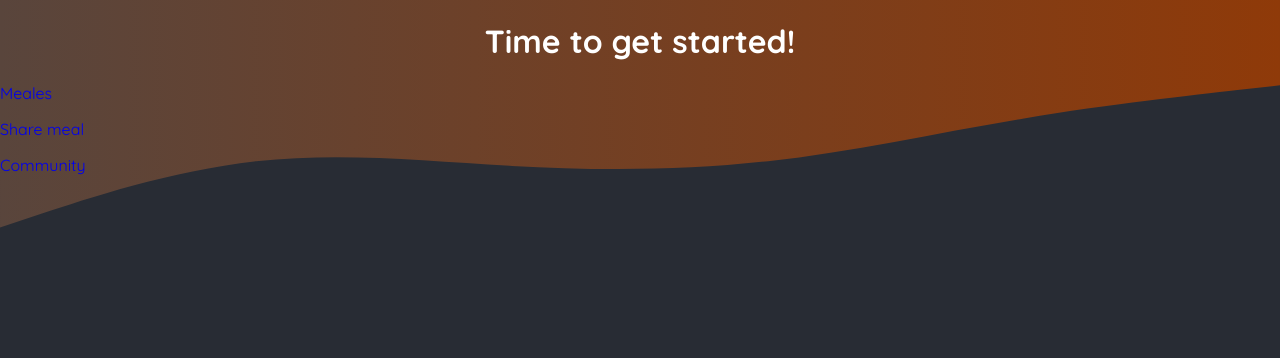
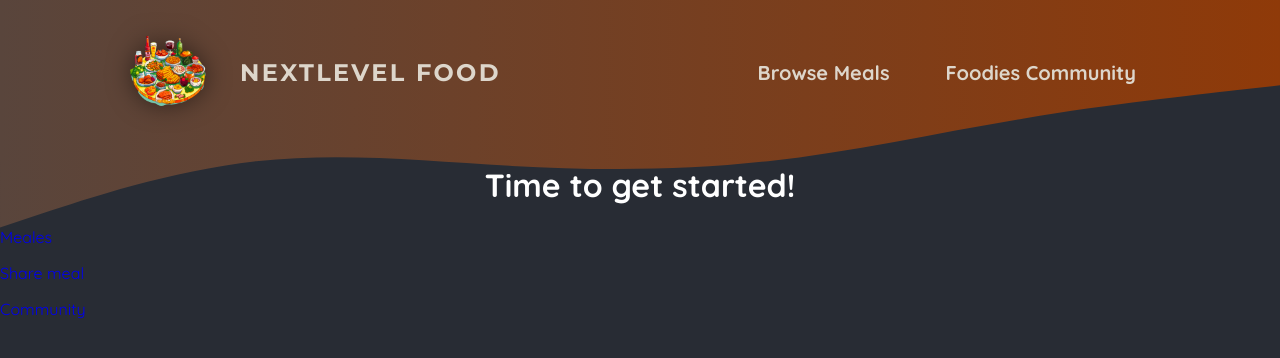
Before and after one commit to Chubina7/udemy_course_demo_1, a Next.js app: page / in a window 1280 px wide. Shown: the top 358 px of the page. Built offline with nearby package versions, Linux system fonts and the light colour scheme.

Commit message:
add header

```diff
--- a/app/layout.jsx
+++ b/app/layout.jsx
@@ -1,5 +1,6 @@
 import React from "react";
 import "./globals.css";
+import Header from "@/components/header/Header";
 
 export const metadata = {
   title: "NextLevel Food",
@@ -30,7 +31,7 @@
             ></path>
           </svg>
         </div>
-
+        <Header />
         {children}
       </body>
     </html>
--- /dev/null
+++ b/components/header/Header.jsx
@@ -0,0 +1,33 @@
+import React from "react";
+import styles from "./Header.module.css";
+import Link from "next/link";
+import Image from "next/image";
+// Photo source import
+import LogoImage from "@/assets/logo.png";
+
+export default function Header() {
+  return (
+    <header className={styles.header}>
+      <Link href={"/"} className={styles.logo}>
+        <Image
+          src={LogoImage}
+          className={styles.logoImg}
+          alt="a plate with food"
+          priority
+        />
+        NextLevel Food
+      </Link>
+
+      <nav className={styles.nav}>
+        <ul>
+          <li>
+            <Link href={"/meals"}>Browse Meals</Link>
+          </li>
+          <li>
+            <Link href={"/community"}>Foodies Community</Link>
+          </li>
+        </ul>
+      </nav>
+    </header>
+  );
+}
--- /dev/null
+++ b/components/header/Header.module.css
@@ -0,0 +1,67 @@
+.header {
+  display: flex;
+  justify-content: space-between;
+  align-items: center;
+  padding: 2rem 1rem;
+}
+
+@media (min-width: 768px) {
+  .header {
+    padding: 2rem 10%;
+  }
+}
+
+.nav ul {
+  list-style: none;
+  margin: 0;
+  padding: 0;
+  display: flex;
+  gap: 1.5rem;
+  /* font-family: 'Montserrat', sans-serif; */
+  font-size: 1.25rem;
+}
+
+.nav a {
+  text-decoration: none;
+  color: #ddd6cb;
+  font-weight: bold;
+  padding: 0.5rem 1rem;
+  border-radius: 0.5rem;
+}
+
+.nav a:hover,
+.nav a:active {
+  background: linear-gradient(90deg, #ff8a05, #f9b331);
+  background-clip: text;
+  -webkit-background-clip: text;
+  -webkit-text-fill-color: transparent;
+  text-shadow: 0 0 18px rgba(248, 190, 42, 0.8);
+}
+
+.active {
+  background: linear-gradient(90deg, #ff8a05, #f9b331);
+  background-clip: text;
+  -webkit-background-clip: text;
+  -webkit-text-fill-color: transparent;
+}
+
+.logo {
+  display: flex;
+  align-items: center;
+  justify-content: center;
+  gap: 2rem;
+  text-decoration: none;
+  color: #ddd6cb;
+  font-weight: bold;
+  font-family: "Montserrat", sans-serif;
+  letter-spacing: 0.15rem;
+  text-transform: uppercase;
+  font-size: 1.5rem;
+}
+
+.logoImg {
+  width: 5rem;
+  height: 5rem;
+  object-fit: contain;
+  filter: drop-shadow(0 0 0.75rem rgba(0, 0, 0, 0.5));
+}
```
